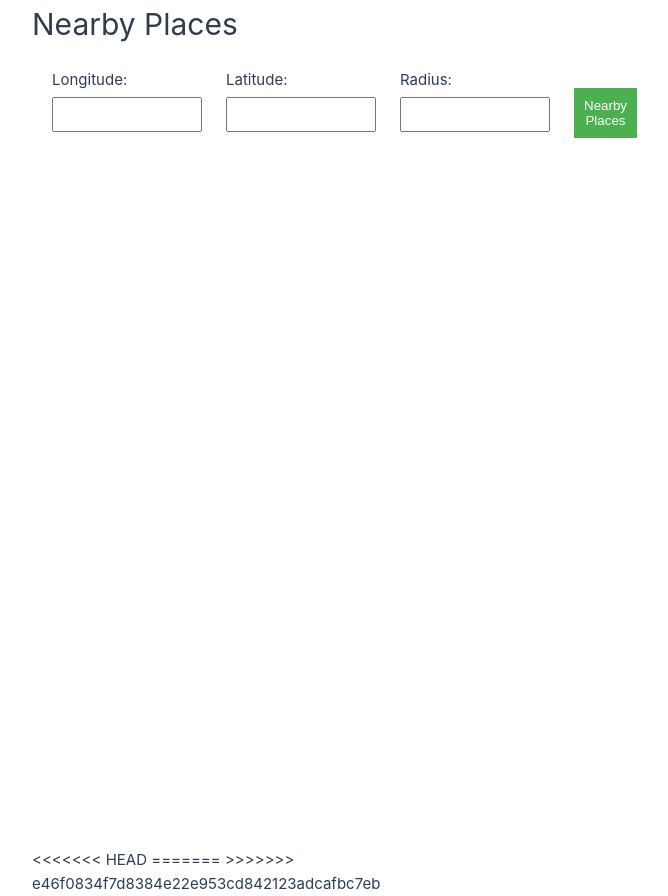
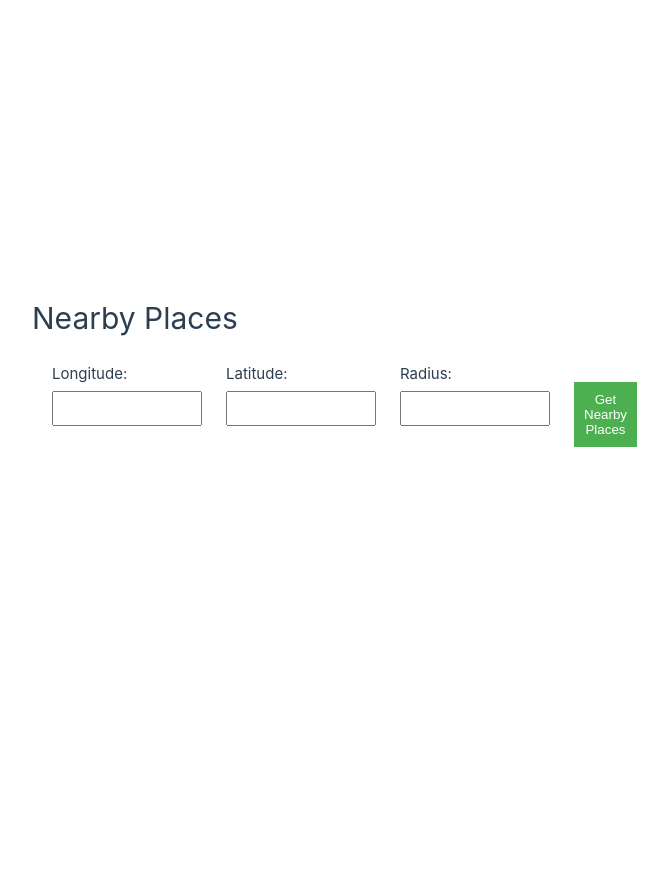
Before and after one commit to kucukfurkan/NearbyPlacesClient, a Vue app: page / in a window 1280 px wide. Shown: the whole page, without its empty margins (32-700 px from the left). After the commit the page ends 800 px from the top, so only its background shows below. Built offline with nearby package versions, Linux system fonts and the light colour scheme.

Commit message:
Try to get results

```diff
--- a/src/components/NearbyPlaces.vue
+++ b/src/components/NearbyPlaces.vue
@@ -1,6 +1,7 @@
 <!-- src/components/NearbyPlaces.vue -->
 <template>
-  <div class="nearby-places">
+  <div class="outerdiv">
+    <div>
       <h1>Nearby Places</h1>
       <form @submit.prevent="getNearbyPlaces" class="form-container">
         <div class="form-group">
@@ -17,11 +18,10 @@
           <label for="radius" class="label-group">Radius:</label>
           <input type="text" class="input-group" v-model="radius" required />
         </div>
-
-      <button type="submit" class="button">Nearby Places</button>
+        <button type="submit" class="button">Get Nearby Places</button>
       </form>
-<<<<<<< HEAD
-
+    </div>
+    <div class="result-container">
       <div v-if="places.length > 0">
         <h2>Places:</h2>
         <ul>
@@ -30,15 +30,13 @@
             <p>{{ place.address || 'Address not available' }}</p>
           </li>
         </ul>
-    </div>
 
         <div v-if="error">
           <p>Error fetching nearby places: {{ error }}</p>
         </div>
-=======
->>>>>>> e46f0834f7d8384e22e953cd842123adcafbc7eb
       </div>
-  <div></div>
+    </div>
+  </div>
 </template>
 
 <script>
@@ -68,6 +66,7 @@ export default {
         });
 
         this.places = response.data;
+        console.log(this.places)
         this.error = null;
       } catch (error) {
         console.error('Error fetching nearby places:', error);
@@ -79,18 +78,24 @@ export default {
 </script>
 
 <style scoped>
+.outerdiv {
+  display: flex;
+  flex-direction: column;
+}
+
 .form-container {
-    min-height: 100vh;
-    display: flex;
-    flex-direction: row;
   max-width: 600px;
   margin: 0 auto;
   padding: 20px;
-    align-items: flex-start;
+  display: flex;
+  flex-direction: row;
 }
 
-  .nearby-places{
-    padding-top: 0px;
+.result-container {
+  max-width: 600px;
+  margin: 20px auto;
+  display: flex;
+  flex-direction: column;
 }
 
 .form-group {
@@ -107,7 +112,7 @@ export default {
   width: 100%;
   padding: 8px;
   box-sizing: border-box;
-    margin-right:24px;
+  margin-right: 24px;
 }
 
 .button {
@@ -116,16 +121,11 @@ export default {
   padding: 10px;
   border: none;
   cursor: pointer;
-    width:70px;
-    height: 50px;
+  width: 100%; /* Full width button */
   margin-top: 20px;
 }
 
 @media (min-width: 600px) {
-    .form-container {
-      max-width: 600px;
-    }
-
   .form-group {
     flex-direction: row;
     align-items: center;
```
Lines whose indentation alone changed are shown as unchanged.
